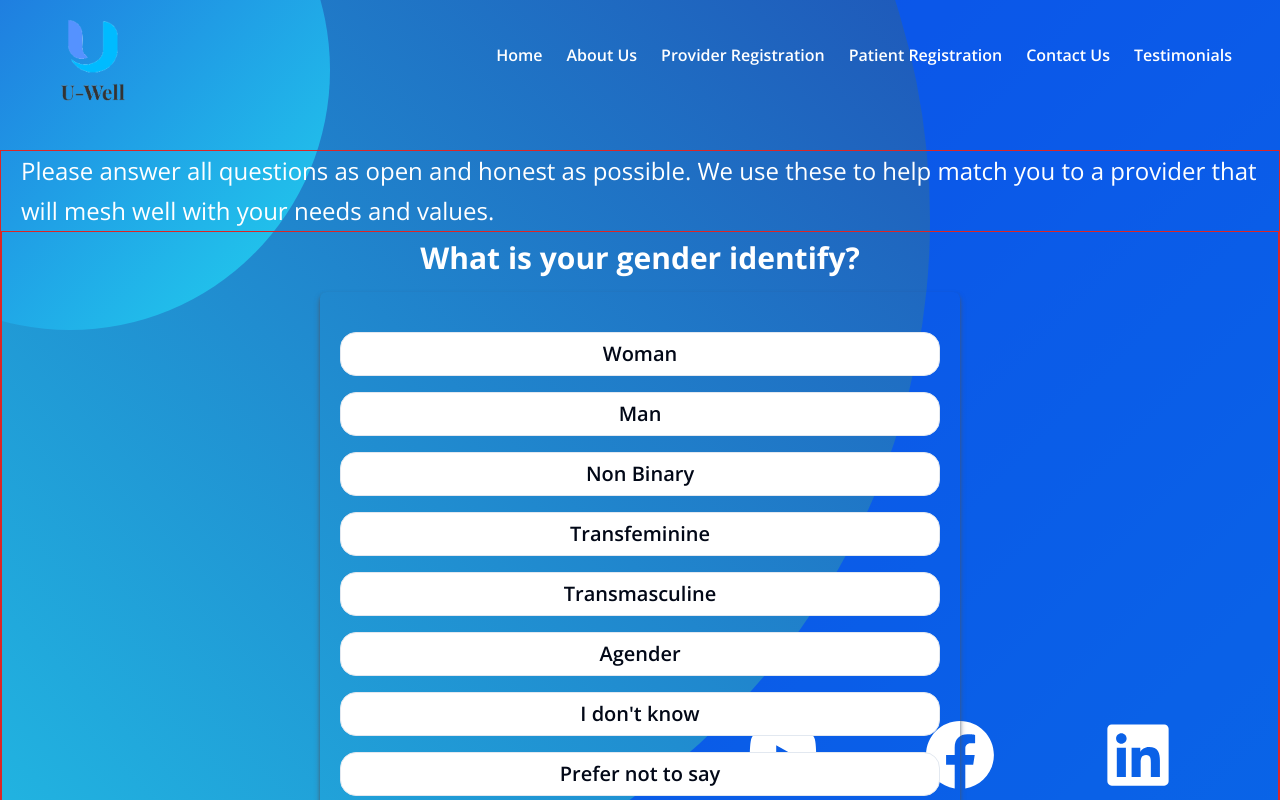
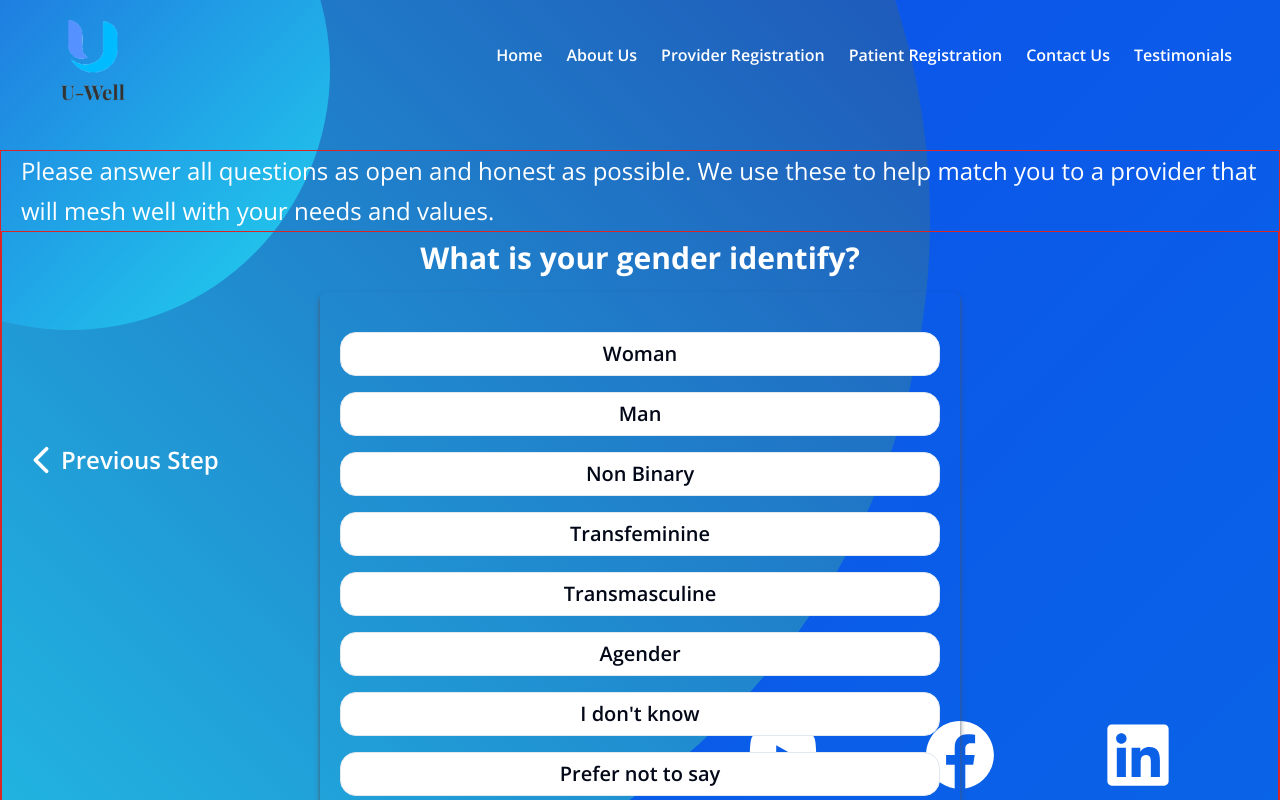
Before and after one commit to Jkhall81/U-Well, a Next.js app: page /patient-registration in a window 1280 px wide. Built offline with nearby package versions, Linux system fonts and the light colour scheme; what react-slugify would draw is missing.

Commit message:
added go back functionality, data integrity is not affected, no duplicate entries after going back and changing something.  added automatic form submission at the end of the form.  now need to add the form display animation.

```diff
--- a/components/MultiStepForm.tsx
+++ b/components/MultiStepForm.tsx
@@ -1,11 +1,11 @@
 "use client";
 
-import { useState } from "react";
-import { Button } from "@/components/ui/button";
+import { useState, useEffect } from "react";
 import { useForm } from "react-hook-form";
 import { PatientRegistrationSteps } from "@/lib/data";
 import { StepStandardAlpha } from "./formsteps/StepStandardAlpha";
 import { StepNumberSelect } from "./formsteps/StepNumberSelect";
+import { IoChevronBack } from "react-icons/io5";
 
 type Inputs = {
   [step: string | number]: string;
@@ -14,7 +14,6 @@ type Inputs = {
 export const MultiStepForm = () => {
   const stepData = PatientRegistrationSteps;
   const [currentStep, setCurrentStep] = useState(0);
-  const [previousStep, setPreviousStep] = useState(0);
 
   const onSubmit = (data: Inputs) => {
     console.log(data);
@@ -23,7 +22,6 @@ export const MultiStepForm = () => {
   const {
     handleSubmit,
     setValue,
-    watch,
     formState: { errors },
   } = useForm<Inputs>();
 
@@ -46,9 +44,28 @@ export const MultiStepForm = () => {
     ) : null;
   });
 
+  const handlePrevious = (currentStep: number) => {
+    if (currentStep > 0) {
+      setCurrentStep(currentStep - 1);
+    }
+  };
+
+  useEffect(() => {
+    if (currentStep === 31) {
+      handleSubmit(onSubmit)();
+    }
+  }, [currentStep, handleSubmit]);
+
   console.log(currentStep);
   return (
     <section className="z-50 flex justify-center pt-2">
+      <div
+        onClick={() => handlePrevious(currentStep)}
+        className="absolute left-5 z-40 mt-[200px] flex items-center hover:cursor-pointer"
+      >
+        <IoChevronBack color="white" size={40} />
+        <span className="text-2xl font-semibold text-white">Previous Step</span>
+      </div>
       <form onSubmit={handleSubmit(onSubmit)}>
         {/* Step 1 */}
         {currentStep === 0 && (
@@ -74,8 +91,6 @@ export const MultiStepForm = () => {
 
         {/* Render steps 3 to 31 */}
         {stepComponents}
-
-        <Button type="submit">Submit</Button>
       </form>
     </section>
   );
```
